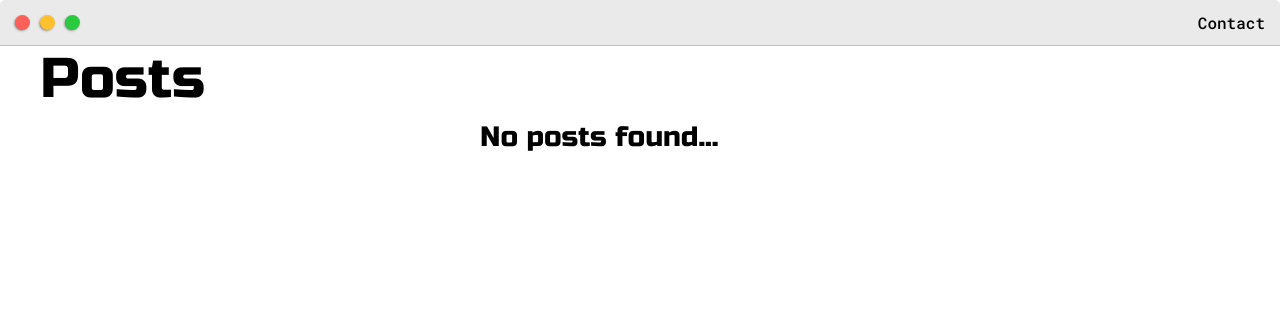
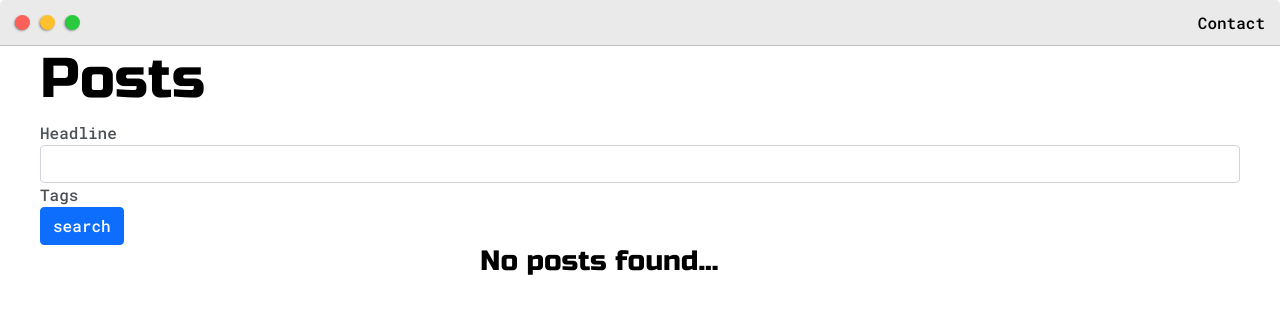
Before and after one commit to nathanieladiah/portfolio-app, a Django app: page /posts/ in a window 1280 px wide. Shown: the top 314 px of the page. Run offline with Django 4.2, Linux system fonts and the light colour scheme; data that the repository does not hold is empty; some libraries are stand-ins or nearby versions.

Commit message:
Add search form to posts page
Pip install django-filter and create a filters.py file. Create a filter
and use that in the posts view to implement the search functionality.

```diff
--- /dev/null
+++ b/base/filters.py
@@ -0,0 +1,15 @@
+import django_filters
+from django_filters import CharFilter
+from django import forms
+
+from .models import *
+
+class PostFilter(django_filters.FilterSet):
+	headline = CharFilter(field_name='headline', lookup_expr="icontains", label='Headline')
+	tags = django_filters.ModelMultipleChoiceFilter(queryset=Tag.objects.all(),
+		widget=forms.CheckboxSelectMultiple
+		)
+
+	class Meta:
+		model = Post
+		fields = ['headline', 'tags']
--- a/base/templates/base/posts.html
+++ b/base/templates/base/posts.html
@@ -1,11 +1,26 @@
 {% extends 'base/main.html' %}
 
 {% load static %}
+{% load crispy_forms_tags %}
+{% block content %}
 
-{% block content %}
+<style type="text/css">
+	#id_tags {
+		overflow-y: scroll;
+		max-height: 100px;
+		border-radius: 5px;
+		padding: 5px;
+	}
+</style>
 
 <div class="main-container">
 	<h1>Posts</h1>
+
+	<form method="get">
+		{{ myFilter.form|crispy }}
+		<input class="btn btn-primary" type="submit" value="search">
+	</form>
+
 	<div class="post-wrapper">
 
 		{% for post in posts %}
--- a/base/views.py
+++ b/base/views.py
@@ -5,6 +5,7 @@ from django.contrib.auth.decorators import login_required
 
 from .forms import PostForm
 from .models import Post
+from .filters import PostFilter
 
 # Create your views here.
 
@@ -17,8 +18,10 @@ def home(request):
 def posts(request):
 	# posts = Post.objects.all()
 	posts = Post.objects.filter(active=True)
+	myFilter = PostFilter(request.GET, queryset=posts)
+	posts = myFilter.qs
 
-	context = {'posts': posts}
+	context = {'posts': posts, 'myFilter': myFilter}
 	return render(request, 'base/posts.html', context)
 
 def post(request, pk):
--- a/nathanieladiah/settings.py
+++ b/nathanieladiah/settings.py
@@ -41,6 +41,7 @@ INSTALLED_APPS = [
     'base.apps.BaseConfig',
 
     'crispy_forms',
+    'django_filters',
 ]
 
 CRISPY_TEMPLATE_PACK = 'bootstrap4'
```
